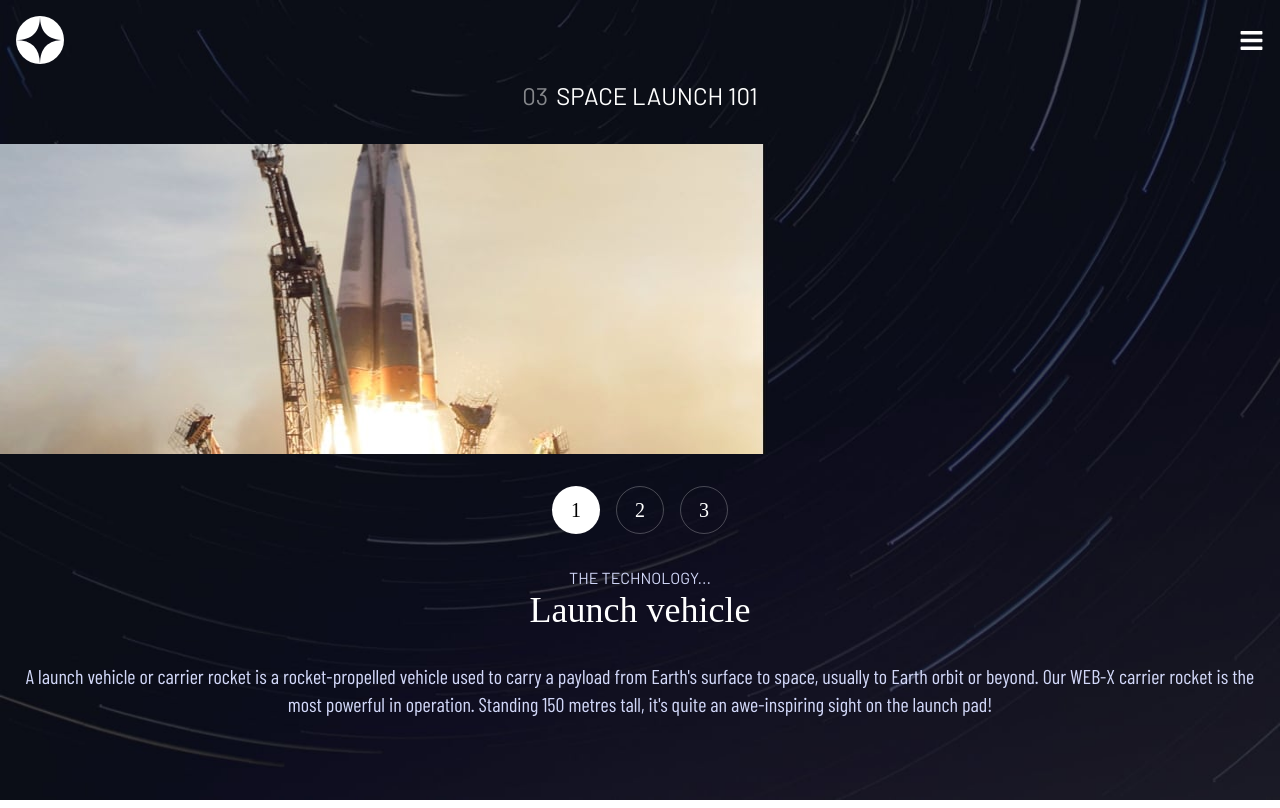
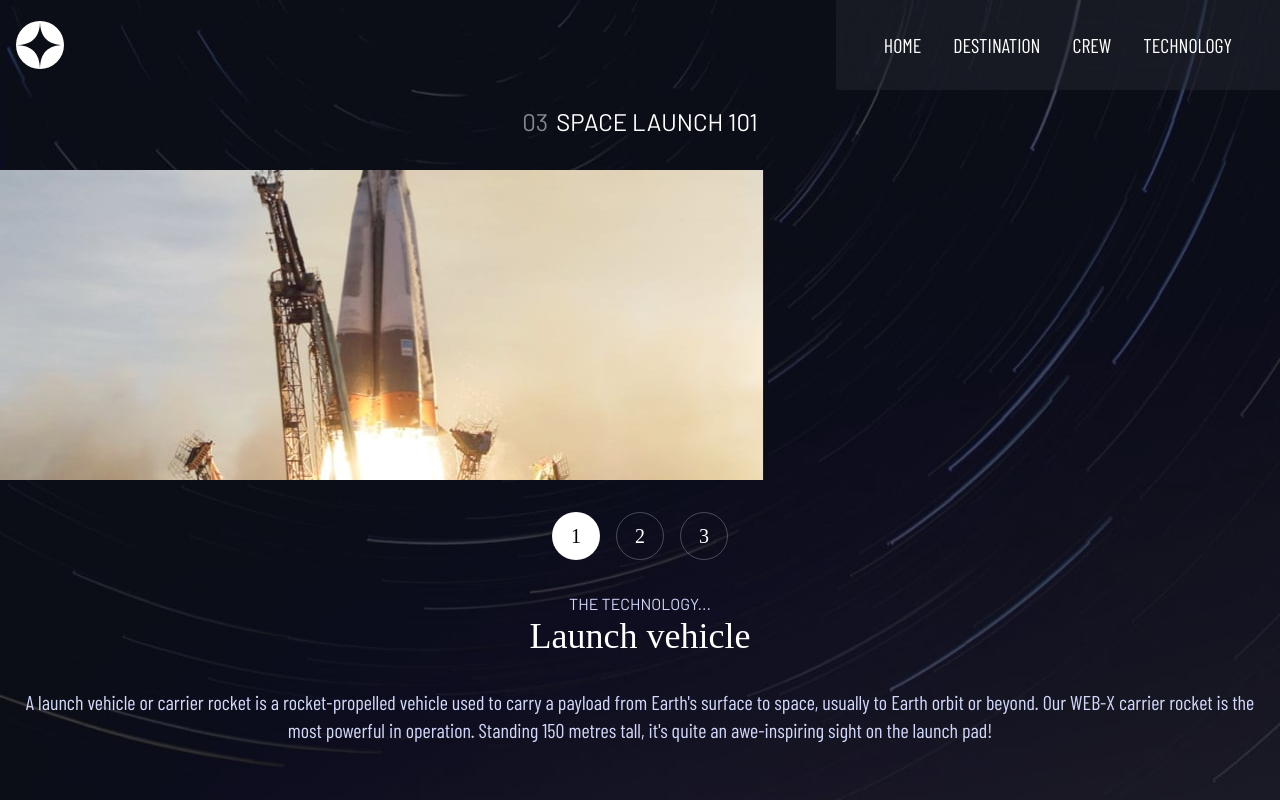
Before and after one commit to ronaldlamdev/space-tourism, a React (Vite) app: page /technology in a window 1280 px wide. Built offline with nearby package versions, Linux system fonts and the light colour scheme; a web font is replaced by a local one.

Commit message:
styled tablet view of navbar

```diff
--- a/src/components/Navbar.jsx
+++ b/src/components/Navbar.jsx
@@ -12,40 +12,40 @@ const Navbar = () => {
   }
 
   return (
-    <nav className='flex justify-between items-center p-4'>
+    <nav className='flex justify-between items-center p-4 md:p-0'>
       <Link to="/">
-        <img className='cursor-pointer' src={Logo} alt="logo"/>
+        <img className='cursor-pointer md:p-4' src={Logo} alt="logo"/>
       </Link>
       <div className=''></div>
-      <ul className='hidden'>
-        <li>
-          <Link to="/"><span>00</span> HOME</Link>
+      <ul className='hidden md:flex px-12 justify-evenly text-xl items-center font-["Barlow_Condensed"] text-white bg-[#ffffff0a]/5 backdrop-blur-3xl h-[90px]'>
+        <li className='mr-8 flex items-center h-full relative mobile-link-hover'>
+          <Link to="/"><span className='hidden'>00</span> HOME</Link>
         </li>
-        <li>
-          <Link to="/destination"><span>01</span> DESTINATION</Link>
+        <li className='mr-8 h-full flex items-center relative mobile-link-hover'>
+          <Link to="/destination"><span className='hidden'>01</span> DESTINATION</Link>
         </li>
-        <li>
-          <Link to="/crew"><span>02</span> CREW</Link>
+        <li className='mr-8 h-full flex items-center relative mobile-link-hover'>
+          <Link to="/crew"><span className='hidden'>02</span> CREW</Link>
         </li>
-        <li>
-          <Link to="/technology"><span>03</span> TECHNOLOGY</Link>
+        <li className='relative h-full flex items-center mobile-link-hover'>
+          <Link to="/technology"><span className='hidden'>03</span> TECHNOLOGY</Link>
         </li>
       </ul>
 
-      <FaBars onClick={handleNav} size={25} className={!nav ? 'block text-white cursor-pointer hover:text-[#a9b5f7] duration-300' : 'hidden'} />
+      <FaBars onClick={handleNav} size={25} className={!nav ? 'block text-white cursor-pointer hover:text-[#a9b5f7] duration-300 md:hidden' : 'hidden'} />
 
       {/* Mobile Menu */}
 
       {/* Overlay */}
-      <div className={nav ? 'absolute w-full h-screen top-0 left-0 bg-black/40 backdrop-blur-2xl block' : 'absolute w-full h-screen top-0 left-0 bg-black/60 hidden'}></div>
+      <div className={nav ? 'absolute w-full h-screen top-0 left-0 bg-black/40 backdrop-blur-2xl block md:hidden' : 'absolute w-full h-screen top-0 left-0 bg-black/60 hidden'}></div>
 
       <div className={
             nav ? 'absolute top-0 left-0 right-0 text-white w-full h-screen font-["Barlow_Condensed"] duration-300'
             :
             'absolute top-[-100%] left-0 right-0 text-white w-full h-screen font-["Barlow_Condensed"] duration-300'
           }>
-        <AiOutlineClose onClick={handleNav} className='absolute top-[1.65rem] right-[.85rem] cursor-pointer hover:text-[#a9b5f7] duration-300' size={30}/>
-        <ul className='flex flex-col justify-center items-center w-full h-screen'>
+        <AiOutlineClose onClick={handleNav} className='absolute top-[1.65rem] right-[.85rem] cursor-pointer hover:text-[#a9b5f7] duration-300 md:hidden' size={30}/>
+        <ul className='flex flex-col justify-center items-center w-full h-screen md:hidden'>
           <li className='py-4 text-3xl cursor-pointer hover:text-[#a9b5f7] duration-300'>
             <Link onClick={handleNav} to="/"><span>00</span> HOME</Link>
           </li>
--- a/src/index.css
+++ b/src/index.css
@@ -32,7 +32,7 @@
 
 
 /* Tablet size styling */
-@media (min-width: 767px) {
+@media (min-width: 768px) {
   .home-bg {
     background-image: url('./assets/home/background-home-tablet.jpg');
   }
@@ -99,3 +99,21 @@
 .tech-active {
 @apply bg-white text-black
 }
+
+/* Mobile Navbar Links hover animation */
+
+.mobile-link-hover::before {
+  content: '';
+  position: absolute;
+  left: 0;
+  bottom: 0;
+  width: 100%;
+  height: 4px;
+  background-color: white;
+  opacity: 0;
+}
+
+.mobile-link-hover:hover::before {
+  opacity: 1;
+  transition-duration: 300ms;
+}
--- a/src/routes/Crew.jsx
+++ b/src/routes/Crew.jsx
@@ -22,7 +22,7 @@ const Crew = () => {
   return (
     <div className='crew-bg w-full h-screen'>
       <Navbar />
-      <h1 className='text-2xl font-["Barlow"] text-white text-center'><span className='text-white/50 mr-2'>02</span>MEET YOUR CREW</h1>
+      <h1 className='text-2xl font-["Barlow"] pt-4 text-white text-center'><span className='text-white/50 mr-2'>02</span>MEET YOUR CREW</h1>
       <div className='flex flex-col-reverse justify-center items-center p-4'>
 
         {/* Text container */}
--- a/src/routes/Technology.jsx
+++ b/src/routes/Technology.jsx
@@ -22,7 +22,7 @@ const Technology = () => {
   return (
     <div className='technology-bg w-full h-screen'>
       <Navbar />
-      <h1 className='text-2xl text-center font-["Barlow"] text-white'><span className='text-white/50 mr-2'>03</span>SPACE LAUNCH 101</h1>
+      <h1 className='text-2xl text-center font-["Barlow"] pt-4 text-white'><span className='text-white/50 mr-2'>03</span>SPACE LAUNCH 101</h1>
       <div className='flex flex-col'>
 
         {/* Image Container */}
```
